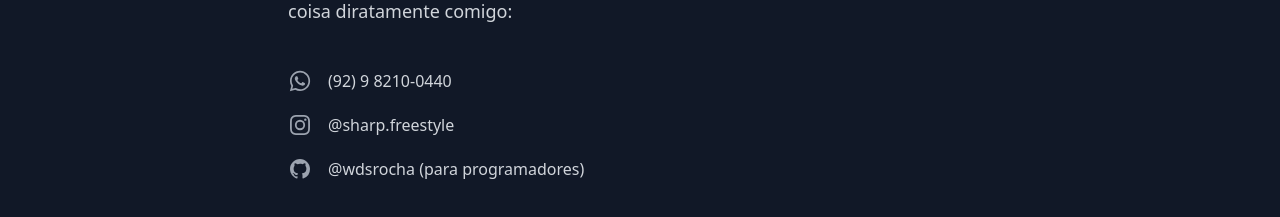
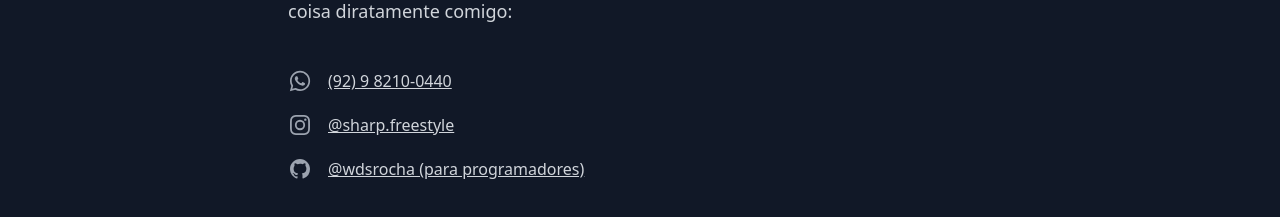
Before and after one commit to wdsrocha/miniatura-batalhas-de-rima, a Next.js app: page /colabore in a window 1280 px wide. Shown: the part 269-486 px from the top of the page. Built offline with nearby package versions, Linux system fonts and the light colour scheme.

Commit message:
Make contact links visible

```diff
--- a/src/app/colabore/page.tsx
+++ b/src/app/colabore/page.tsx
@@ -25,7 +25,7 @@ export default function AboutPage() {
                 />
               </dt>
               <dd>
-                <a className="hover:text-white" href={contact.href}>
+                <a className="underline hover:text-white" href={contact.href}>
                   {contact.description}
                 </a>
               </dd>
```
